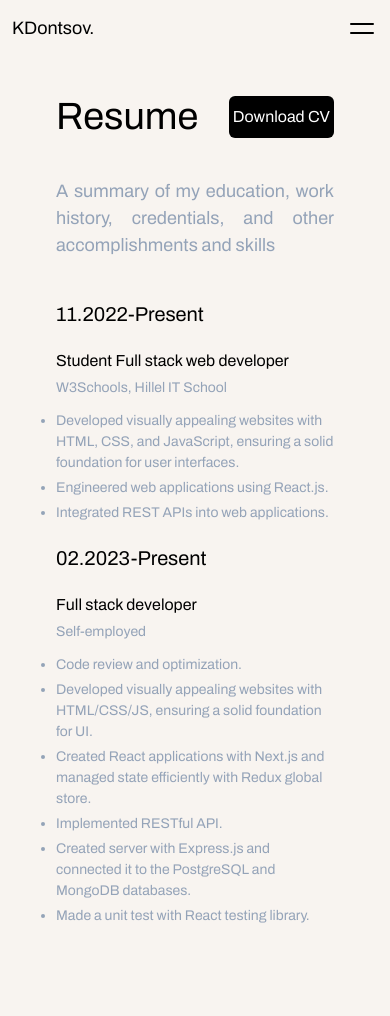
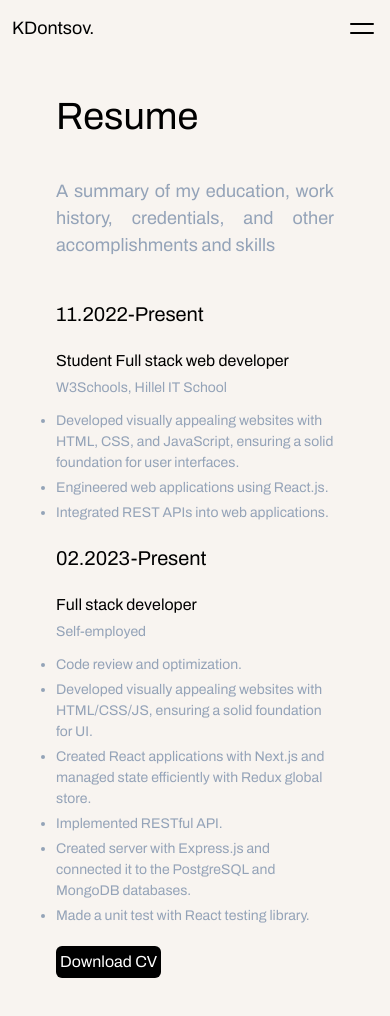
Before and after one commit to Kost90/dontsov-dev, a Next.js app: page /resume in a window 390 px wide. Shown: the top 1016 px of the page. Built offline with nearby package versions, Linux system fonts and the light colour scheme.

Commit message:
edited resume download btn, added selects to the works page for mobile

```diff
--- a/app/page.tsx
+++ b/app/page.tsx
@@ -17,20 +17,23 @@ export default function Home() {
         text="I'm Junior Full stack developer with 1 year of professional experience in building web applications using"
         span={" React."}
         delay={7.5}
+        position={-20}
       />
       <Paragraphs
         text="I'm Focused on clean, modular, and efficient code that easy toextend and support."
         delay={8}
+        position={20}
       />
       <Paragraphs
         text=" My technology stack is:"
         delay={8.5}
+        position={0}
         Classname="text-black font-semibold"
       />
       <div className="flex flex-col gap-2">
         <div className="flex items-center gap-2 flex-wrap justify-center">
           {LogosArr.map((el, i) => (
-            <Logoslist src={el.src} alt={`logo${i}`} key={i} i={i} delay={9}/>
+            <Logoslist src={el.src} alt={`logo${i}`} key={i} i={i} delay={9} />
           ))}
         </div>
       </div>
--- a/app/ui/components/Paragraphs.tsx
+++ b/app/ui/components/Paragraphs.tsx
@@ -6,13 +6,14 @@ type Props = {
   delay: number;
   span?: string;
   Classname?: string;
+  position:number,
 };
 
-function Paragraphs({ delay, text, span, Classname }: Props) {
+function Paragraphs({ delay, text, span, Classname,position }: Props) {
   return (
     <>
       <motion.p
-        initial={{ opacity: 0, x: -20 }}
+        initial={{ opacity: 0, x: position }}
         animate={{ opacity: 1, x: 0 }}
         transition={{ delay: delay, duration: 0.5 }}
         className={`w-full md:w-[508px] text-justify ${Classname}`}
--- a/app/ui/resume/Contentwrapper.tsx
+++ b/app/ui/resume/Contentwrapper.tsx
@@ -3,6 +3,7 @@ import React from "react";
 import List from "./List";
 import Title from "../works/Title";
 import Paragraphs from "../components/Paragraphs";
+import Downloadbtn from "./Downloadbtn";
 import { motion } from "framer-motion";
 
 const resumeData = [
@@ -36,12 +37,13 @@ function Contentwrapper() {
     <>
       <div className="flex flex-row justify-between">
         <Title text="Resume" />
-        <motion.button
+        <Downloadbtn className="hidden md:flex"/>
+        {/* <motion.button
           initial={{ opacity: 0, x: 20 }}
           animate={{ opacity: 1, x: 0 }}
           transition={{ duration: 0.5 }}
           type="button"
-          className="flex items-center justify-center p-1 md:p-2 bg-black rounded-md"
+          className="hidden md:flex items-center justify-center p-1 md:p-2 bg-black rounded-md"
         >
           <a
             href="/Kostiantyn_Dontsov_CV.pdf"
@@ -50,11 +52,12 @@ function Contentwrapper() {
           >
             Download CV
           </a>
-        </motion.button>
+        </motion.button> */}
       </div>
       <Paragraphs
         delay={0.5}
         text="A summary of my education, work history, credentials, and other accomplishments and skills"
+        position={20}
         Classname="mb-10 mt-10"
       />
       <div className="flex flex-col gap-5"></div>
@@ -68,6 +71,7 @@ function Contentwrapper() {
           delay={1.5 - 0.5 + i}
         />
       ))}
+      <Downloadbtn className="flex md:hidden"/>
     </>
   );
 }
--- /dev/null
+++ b/app/ui/resume/Downloadbtn.tsx
@@ -0,0 +1,25 @@
+'use client'
+import { motion } from 'framer-motion'
+import React from 'react'
+
+function Downloadbtn({className}:{className:string}) {
+  return (
+    <motion.button
+    initial={{ opacity: 0, x: 20 }}
+    animate={{ opacity: 1, x: 0 }}
+    transition={{ duration: 0.5 }}
+    type="button"
+    className={`items-center justify-center p-1 md:p-2 bg-black rounded-md ${className}`}
+  >
+    <a
+      href="/Kostiantyn_Dontsov_CV.pdf"
+      download
+      className="text-white font-semibold hover:text-bronze duration-500"
+    >
+      Download CV
+    </a>
+  </motion.button>
+  )
+}
+
+export default Downloadbtn
--- a/app/ui/works/Cards.tsx
+++ b/app/ui/works/Cards.tsx
@@ -6,6 +6,7 @@ import Link from "next/link";
 import { IProjects, EnumType } from "@/app/lib/definitions";
 import FilterTabs from "./FilterTabs";
 import { filterphotoTabs } from "@/app/lib/utils";
+import Selects from "./Selects";
 import styles from "./styles/Styles.module.css";
 
 type Props = {
@@ -53,6 +54,7 @@ function Cardswrapper({ data }: Props) {
             key={i}
           />
         ))}
+        <Selects onClick={handelChangeType}/>
       </div>
       <div className="flex flex-wrap justify-center items-center gap-7">
         {works.map((el, i) => (
--- a/app/ui/works/FilterTabs.tsx
+++ b/app/ui/works/FilterTabs.tsx
@@ -1,4 +1,5 @@
 "use client";
+
 import { EnumType } from "@/app/lib/definitions";
 import clsx from "clsx";
 
@@ -11,13 +12,14 @@ type Props = {
 
 function FilterTabs({ type, index, active, onClick }: Props) {
   return (
+    <>
       <button
         type="button"
         onClick={onClick}
         className={clsx(
-        "flex flex-row items-center justify-center md:p-2 border-b-[1px] border-b-slate-200 min-w-16 md:w-28 text-slate-400 p-0 z-[2] relative",
+          "hidden md:flex flex-row items-center justify-center md:p-2 border-b-[1px] border-b-slate-200 min-w-16 md:w-28 text-slate-400 p-0 z-[2] relative",
           {
-          "border-b-2 border-b-black !text-black font-semibold":
+            "!border-b-2 !border-b-black !text-black font-semibold":
               active === type,
           }
         )}
@@ -25,6 +27,7 @@ function FilterTabs({ type, index, active, onClick }: Props) {
       >
         {type}
       </button>
+    </>
   );
 }
 
--- /dev/null
+++ b/app/ui/works/Selects.tsx
@@ -0,0 +1,25 @@
+"use client";
+
+function Selects({
+  onClick,
+}: {
+  onClick: (arg: string, type: string) => void;
+}) {
+  return (
+    <select
+      name="stack"
+      id="select"
+      onChange={(event) => onClick(event.target.value, event.target.value)}
+      className="flex md:hidden w-40 p-2 rounded-md text-base border border-slate-500"
+    >
+      <option value="all">All</option>
+      <option value="react-app">react</option>
+      <option value="html-css">html-css</option>
+      <option value="gatsby">gatsby</option>
+      <option value="next">next</option>
+      <option value="js">js</option>
+    </select>
+  );
+}
+
+export default Selects;
```
Also changed, not shown: app/lib/Svg.tsx (line endings or trailing spaces). Lines whose indentation alone changed are shown as unchanged.
